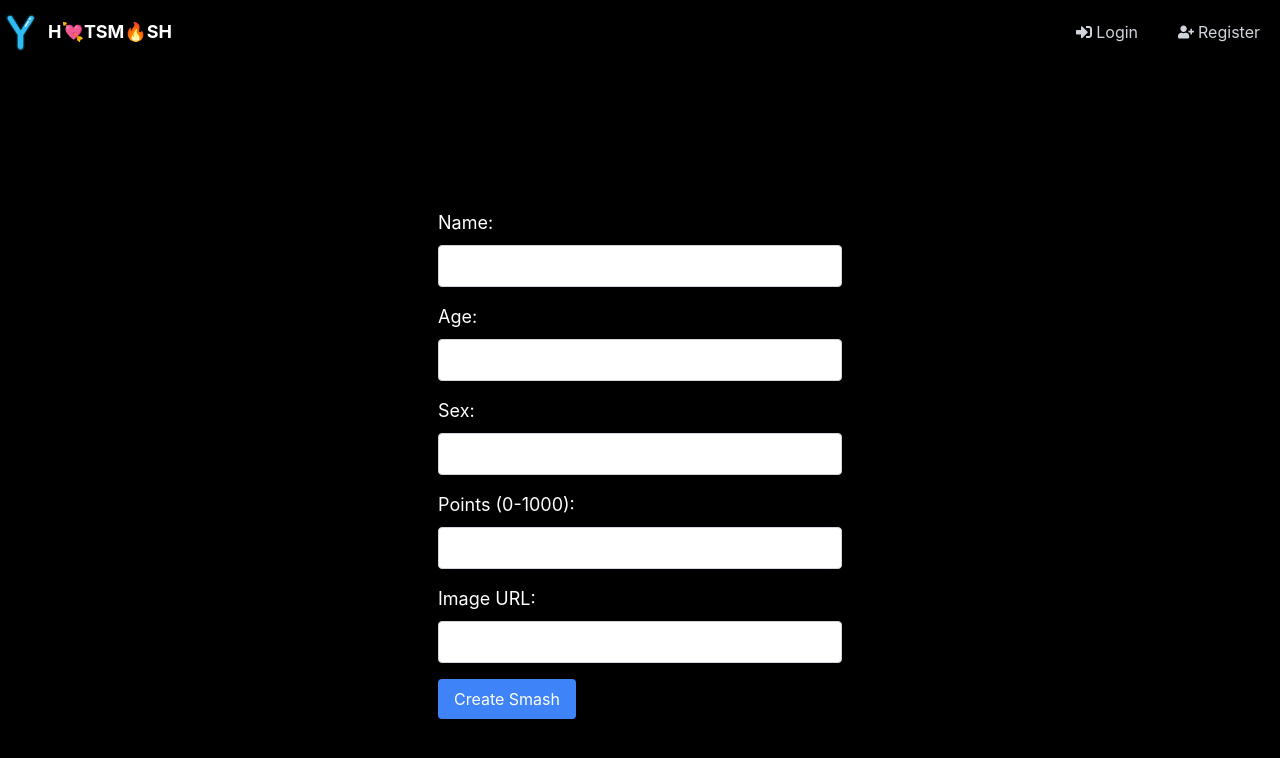
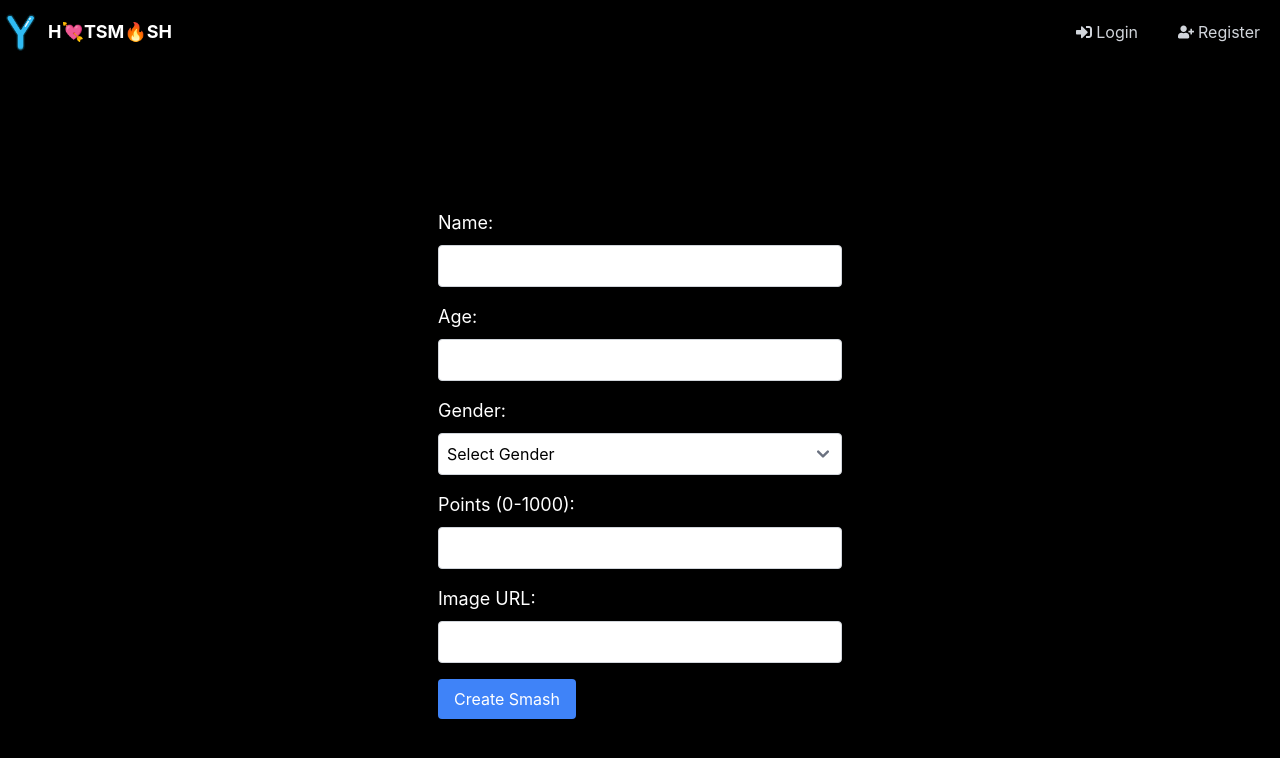
Before and after one commit to MatisAgr/HotSmash, a React (Create React App) app in the folder front/: page /createSmash in a window 1280 px wide. Shown: the top 758 px of the page. Built offline with nearby package versions, Linux system fonts and the light colour scheme; no server answers.

Commit message:
Add validation and error handling to CreateSmashForm

```diff
--- a/front/src/components/Form/CreateSmashForm.jsx
+++ b/front/src/components/Form/CreateSmashForm.jsx
@@ -4,13 +4,43 @@ const CreateSmashForm = () => {
     const [name, setName] = useState('');
     const [age, setAge] = useState('');
     const [sex, setSex] = useState('');
+    const [otherSex, setOtherSex] = useState('');
     const [points, setPoints] = useState('');
     const [urlImg, setUrlImg] = useState('');
+    const [error, setError] = useState('');
 
     const handleSubmit = (e) => {
         e.preventDefault();
-        // Handle form submission
-        console.log({ name, age, sex, points, urlImg });
+        if (!name) {
+            setError('Name is required');
+            return;
+        }
+        if (!age) {
+            setError('Age is required');
+            return;
+        }
+        if (!sex) {
+            setError('Gender is required');
+            return;
+        }
+        if (sex === 'other' && !otherSex) {
+            setError('Please specify your gender');
+            return;
+        }
+        if (!points) {
+            setError('Points are required');
+            return;
+        }
+        if (points < 0 || points > 1000) {
+            setError('Points must be between 0 and 1000');
+            return;
+        }
+        if (!urlImg) {
+            setError('Image URL is required');
+            return;
+        }
+        setError('');
+        console.log({ name, age, sex: sex === 'other' ? otherSex : sex, points, urlImg });
     };
 
     return (
@@ -31,13 +61,27 @@ const CreateSmashForm = () => {
                 onChange={(e) => setAge(e.target.value)}
             />
 
-            <label className="block text-lg mb-2 text-white">Sex:</label>
-            <input
+            <label className="block text-lg mb-2 text-white">Gender:</label>
+            <select
                 className="w-full p-2 mb-4 border border-gray-300 rounded"
-                type="text"
                 value={sex}
                 onChange={(e) => setSex(e.target.value)}
-            />
+            >
+                <option value="">Select Gender</option>
+                <option value="male">Male</option>
+                <option value="female">Female</option>
+                <option value="other">Other</option>
+            </select>
+
+            {sex === 'other' && (
+                <input
+                    className="w-full p-2 mb-4 border border-gray-300 rounded"
+                    type="text"
+                    placeholder="Please specify"
+                    value={otherSex}
+                    onChange={(e) => setOtherSex(e.target.value)}
+                />
+            )}
 
             <label className="block text-lg mb-2 text-white">Points (0-1000):</label>
             <input
@@ -58,6 +102,12 @@ const CreateSmashForm = () => {
             <button className="bg-blue-500 text-white py-2 px-4 rounded" type="submit">
                 Create Smash
             </button>
+
+            {error && (
+                <div className="bg-red-500 text-white p-2 mt-4 rounded justify-center text-center">
+                    {error}
+                </div>
+            )}
         </form>
     );
 };
```
